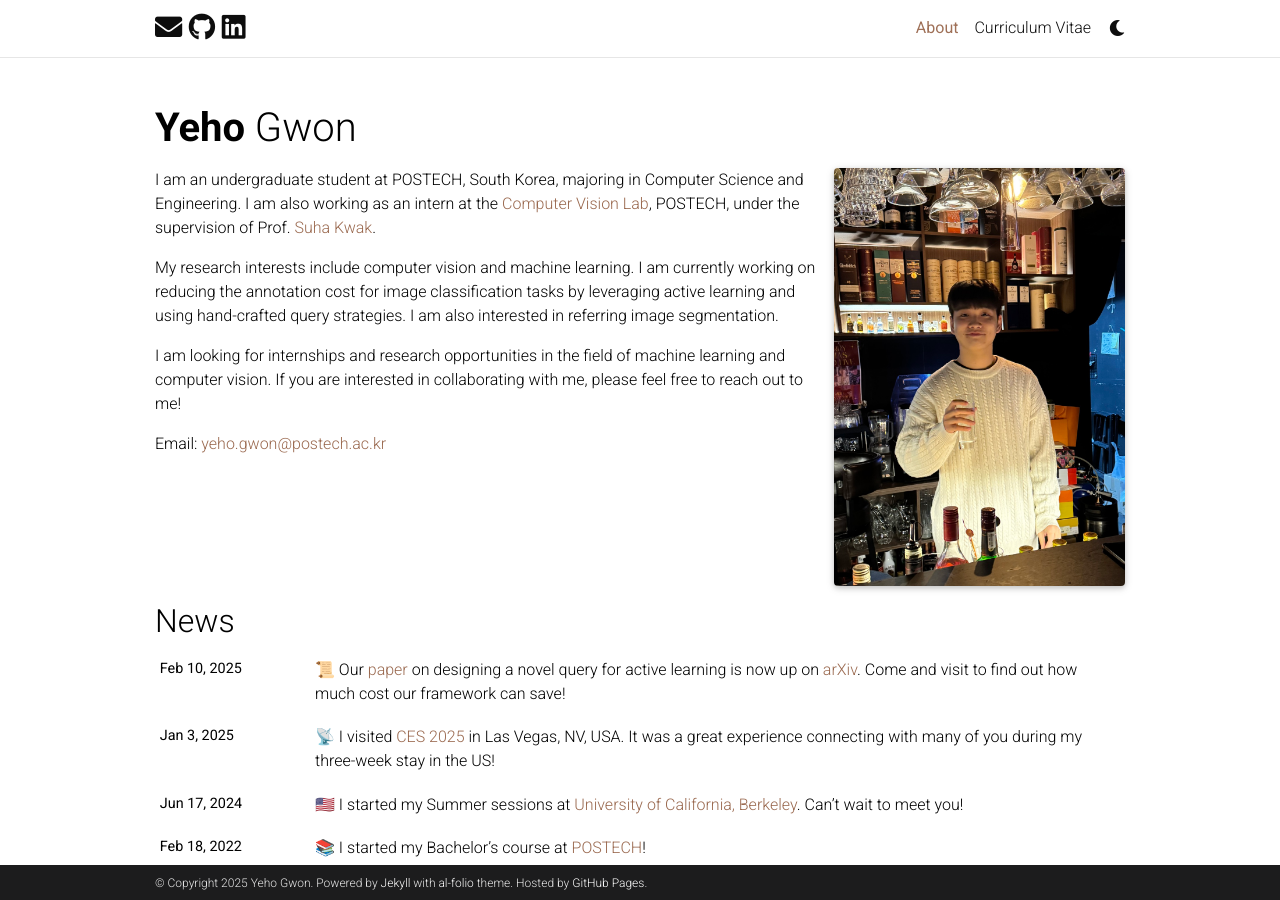
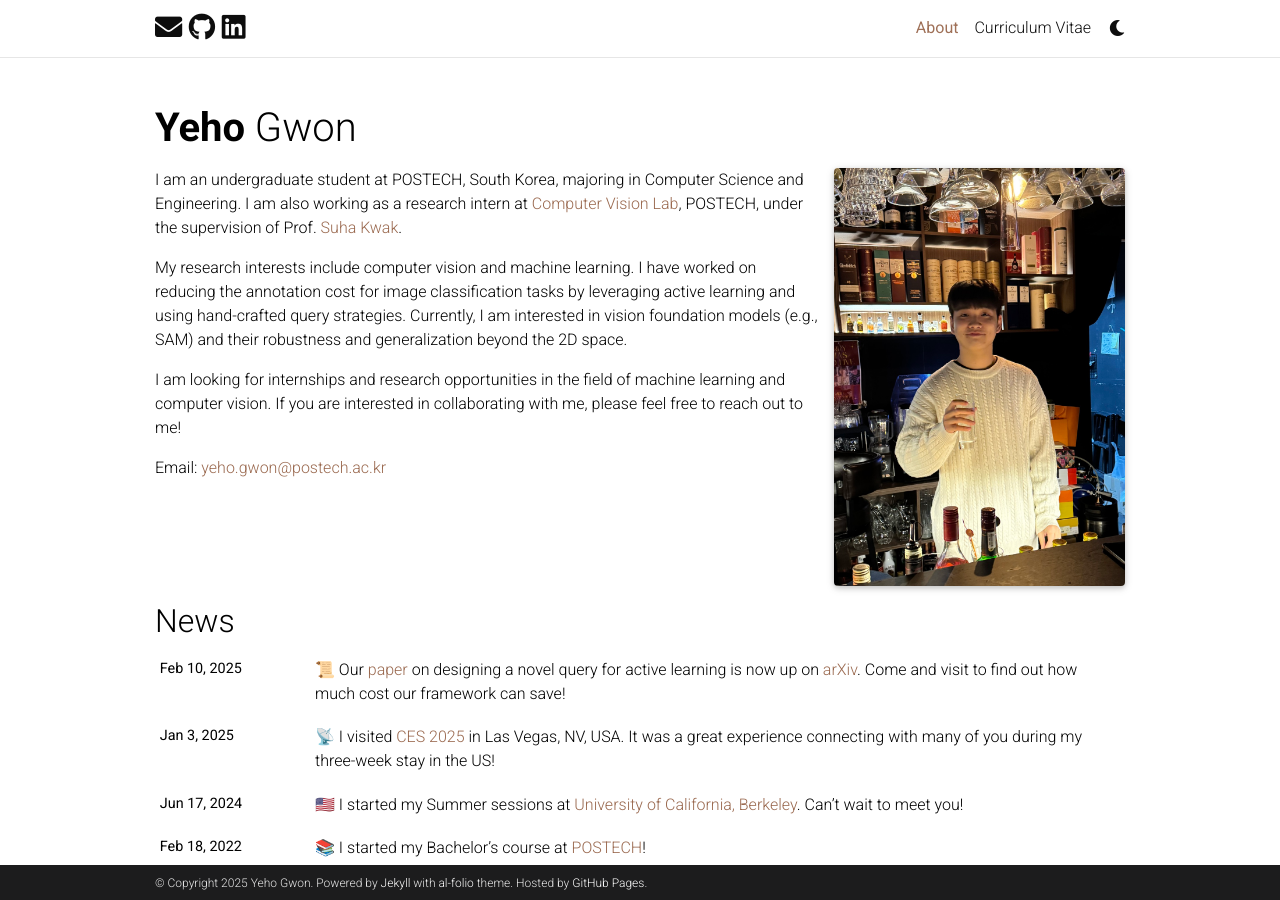
Before and after one commit to yehogwon/yehogwon.github.io, a Jekyll site: the page built from _pages/about.md, in a window 1280 px wide and 900 px high. Built offline with Jekyll 4.4.1, drawn with Linux system fonts in a browser that asks for light colours; full-size pictures stand in for the smaller copies a plugin makes; comment, search, counter and statistics services are not loaded; a style sheet for code colours, icons or effects is not loaded.

Commit message:
update profile

```diff
--- a/_pages/about.md
+++ b/_pages/about.md
@@ -19,9 +19,9 @@ services: true # includes a list of services items
 social: true  # includes social icons at the bottom of the page
 ---
 
-I am an undergraduate student at POSTECH, South Korea, majoring in Computer Science and Engineering. I am also working as an intern at the [Computer Vision Lab](https://cvlab.postech.ac.kr/), POSTECH, under the supervision of Prof. [Suha Kwak](https://suhakwak.github.io/).
+I am an undergraduate student at POSTECH, South Korea, majoring in Computer Science and Engineering. I am also working as a research intern at [Computer Vision Lab](https://cvlab.postech.ac.kr/), POSTECH, under the supervision of Prof. [Suha Kwak](https://suhakwak.github.io/).
 
-My research interests include computer vision and machine learning. I am currently working on reducing the annotation cost for image classification tasks by leveraging active learning and using hand-crafted query strategies. I am also interested in referring image segmentation.
+My research interests include computer vision and machine learning. I have worked on reducing the annotation cost for image classification tasks by leveraging active learning and using hand-crafted query strategies. Currently, I am interested in vision foundation models (e.g., SAM) and their robustness and generalization beyond the 2D space.
 
 I am looking for internships and research opportunities in the field of machine learning and computer vision. If you are interested in collaborating with me, please feel free to reach out to me!
 
```
